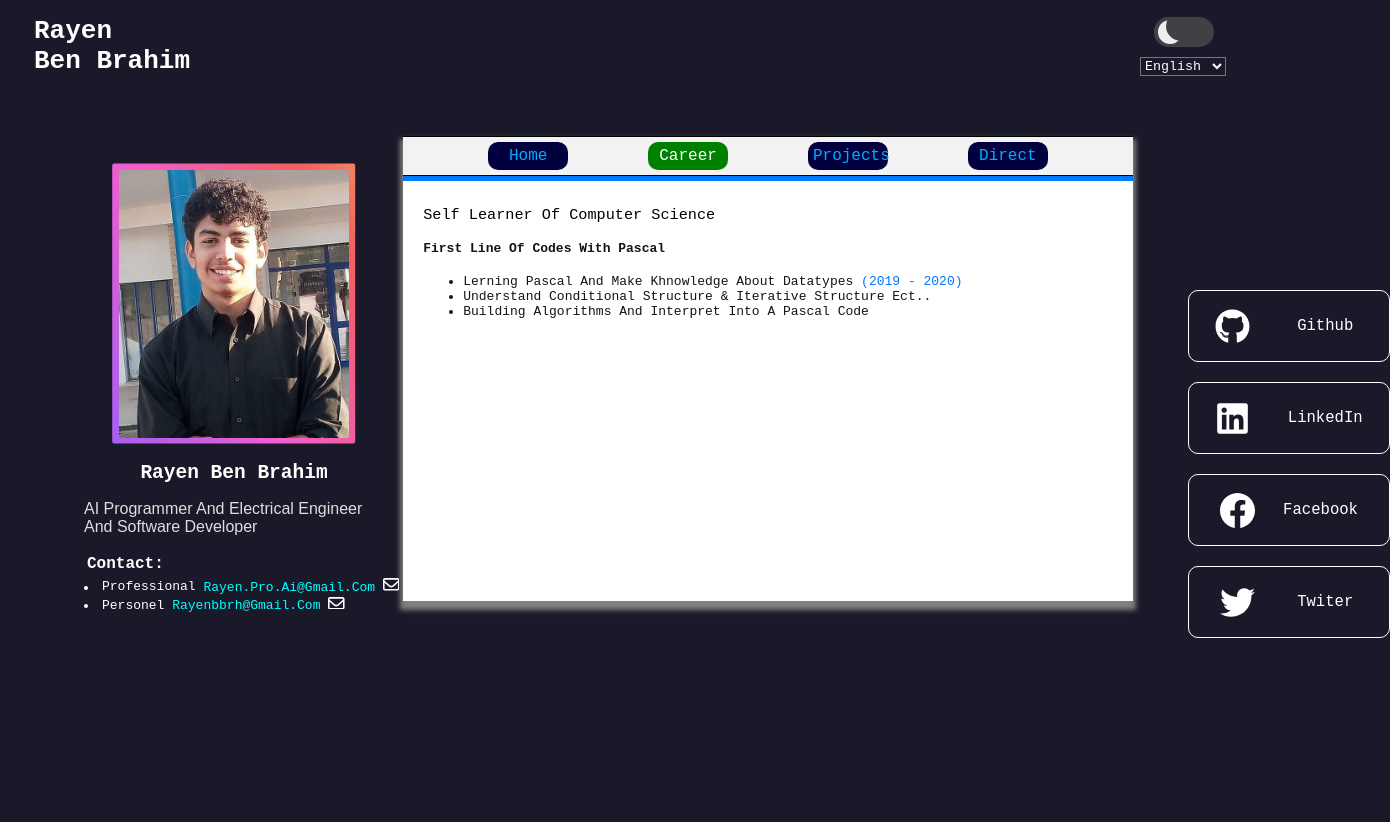
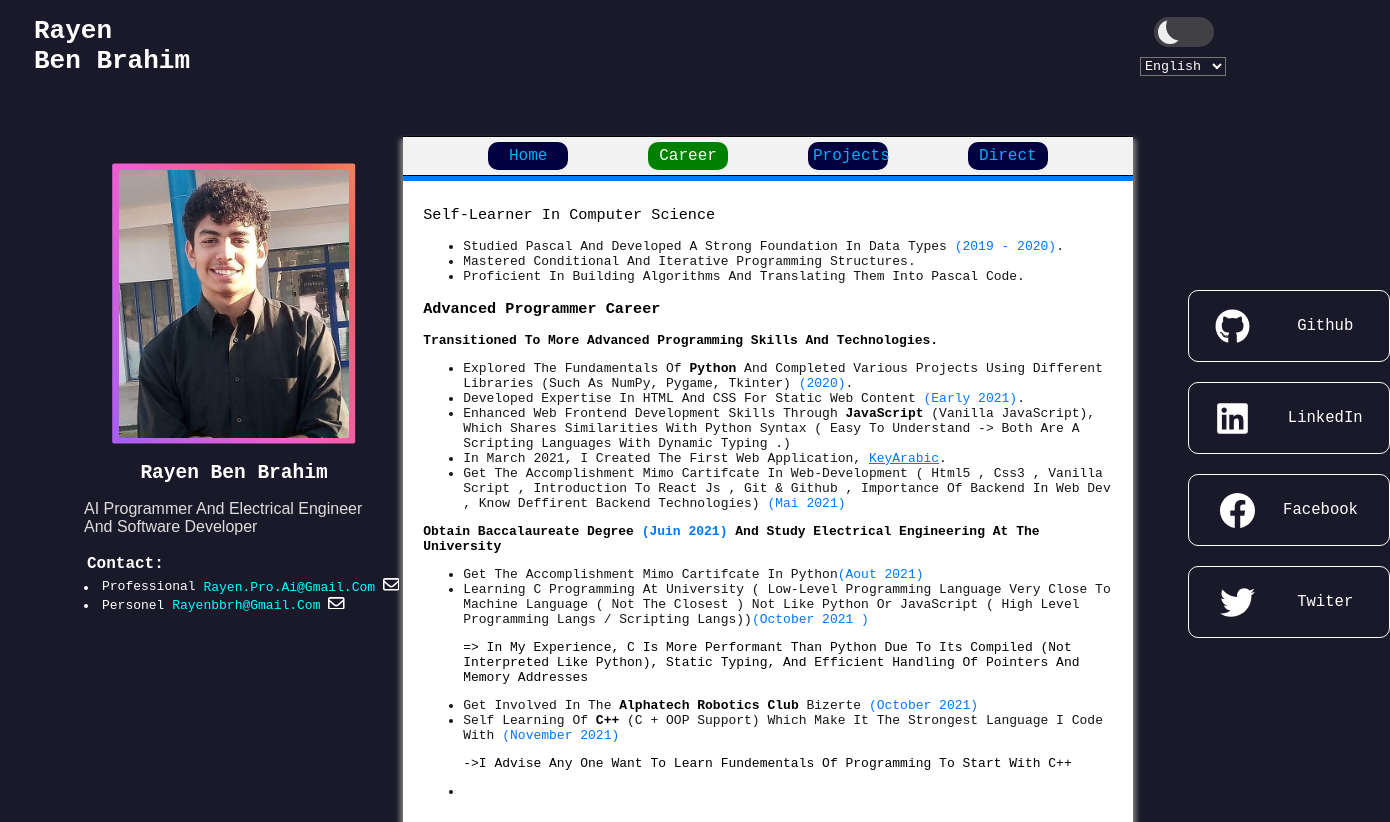
Before and after one commit to RAYEN311/rayen311.github.io, a plain HTML site: page index.html in a window 1280 px wide. Both pictures are taken after a click on the element "Career". Shown: the whole page, 1390 px wide, since content can reach past the window. Before the commit the page ends 800 px from the top, so only its background shows below. Drawn offline with Linux system fonts and the light colour scheme.

Commit message:
Add files via upload

```diff
--- a/assets/ar.css
+++ b/assets/ar.css
@@ -79,8 +79,8 @@ h2{
 position: absolute;
 top: 17vh;
 background-color: #a9a9a9;
-width:60vw;
-left: 10vw;
+width:57vw;
+left: 15vw;
 z-index: -1;
 transform: translateX(-5vw);
 }
--- a/assets/stl.css
+++ b/assets/stl.css
@@ -44,7 +44,7 @@ h1{
   color: var(--second-color)
 }
 .cards{
-  position: absolute;
+  position: fixed;
   height:400px;
   display: flex;
   flex-direction: column;
--- a/index.html
+++ b/index.html
@@ -60,15 +60,36 @@
 
   </div>
   <div class="hid" id="career">
-    <h3>self learner of computer science </h3>
-    <h4>first line of codes with pascal</h4>
+    <h3>Self-Learner in Computer Science</h3>
     <ul>
-      <li>lerning pascal and make khnowledge about datatypes <span class="bluesky">(2019 - 2020)</span></li>
-      <li>understand conditional structure & iterative structure ect..</li>
-      <li>building algorithms and interpret into a pascal code</li>
+        <li>Studied Pascal and developed a strong foundation in data types <span class="bluesky">(2019 - 2020)</span>.</li>
+        <li>Mastered conditional and iterative programming structures.</li>
+        <li>Proficient in building algorithms and translating them into Pascal code.</li>
+      </ul>
+      <h3 style="font-weight: bolder;">Advanced Programmer Career</h3>
+      <p style="font-weight: bolder;color:black;">Transitioned to more advanced programming skills and technologies.</p>
+      <ul>
+        <li>Explored the fundamentals of <span style="font-weight: bolder;color:black;">Python</span>  and completed various projects using different libraries (such as NumPy, Pygame, Tkinter) <span class="bluesky">(2020)</span>.</li>
+        <li>Developed expertise in HTML and CSS for static web content <span class="bluesky">(Early 2021)</span>.</li>
+        <li>Enhanced web frontend development skills through <span style="font-weight: bolder;color:black;">JavaScript</span> (Vanilla JavaScript), which shares similarities with Python syntax ( easy to understand -> both are a scripting languages with dynamic typing .)</li>
+        <li>In March 2021, i created the first web application, <a class="bluesky" href="https://rayen311.github.io/keyarabic/">KeyArabic</a>.</li>
+        <li>get the accomplishment mimo cartifcate in web-development ( html5 , css3 , vanilla script , introduction to react js , git & github , importance of backend in web dev , know deffirent backend technologies) <span class="bluesky">(mai 2021)</span></li>
+      </ul>
+      <p style="font-weight: bolder;color:black;">Obtain baccalaureate degree <span class="bluesky"> (juin 2021)</span> and study electrical engineering at the university</p>
+      <ul>
+        <li>get the accomplishment mimo cartifcate in python<span class="bluesky">(aout 2021)</span></li>
+        <li>learning C programming  at university ( low-level programming language very close to machine language ( not the closest )  not like Python or JavaScript ( high level programming langs / scripting langs))<span class="bluesky">(october 2021 )</span></li>
+        <p style="color:black;">=> In my experience, C is more performant than Python due to its compiled (not interpreted like python), static typing, and efficient handling of pointers and memory addresses</p>
+        <li>get involved in the <strong style="color:black;">Alphatech Robotics Club</strong> Bizerte <span class="bluesky">(october 2021)</li>
+        <li>self learning of <strong style="color:black;">C++</strong> (C + OOP support) which make it the strongest language i code with <span class="bluesky">(november 2021)</li>
+        <p style="color:black;">->I advise any one want to learn fundementals of programming to start with C++ </p>
+        <li> <span class="bluesky">  </span>
+      </li>
+
+
     </ul>
+</div>
 
-  </div>
   <div class="hid" id="projects">
 
   </div>
```
Also changed, not shown: ar/index.html (+1 -1 lines).
